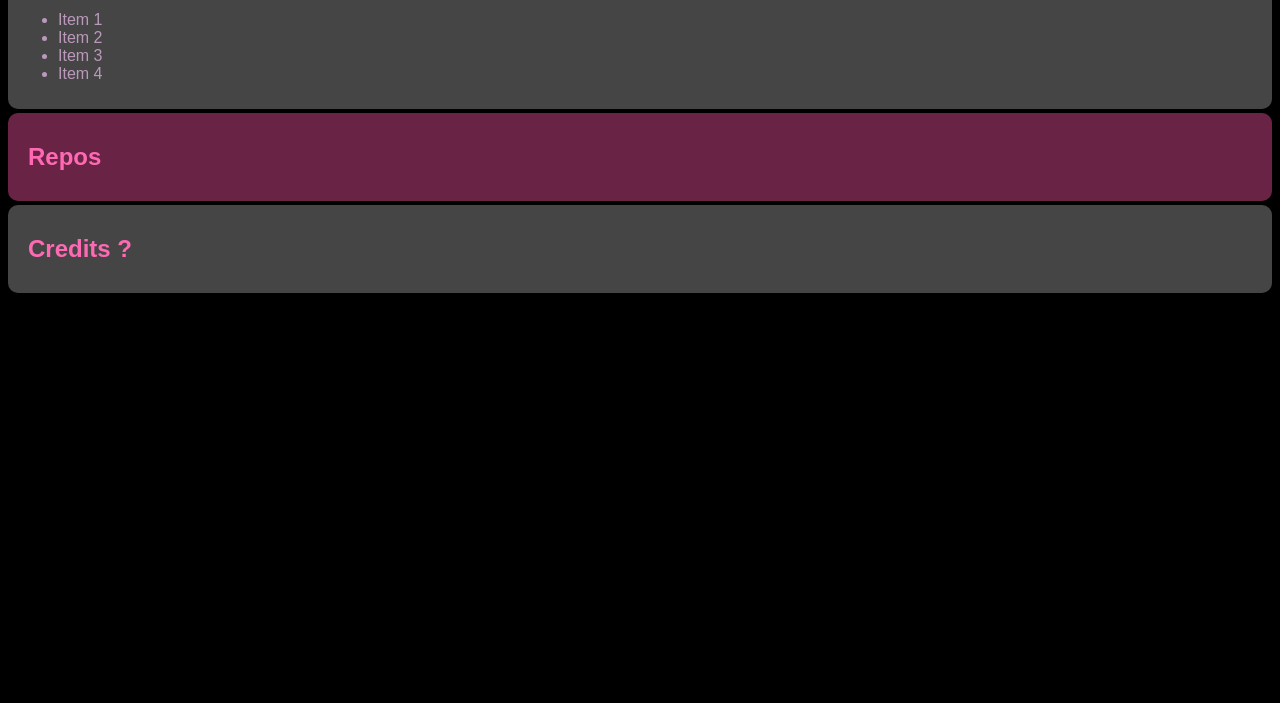
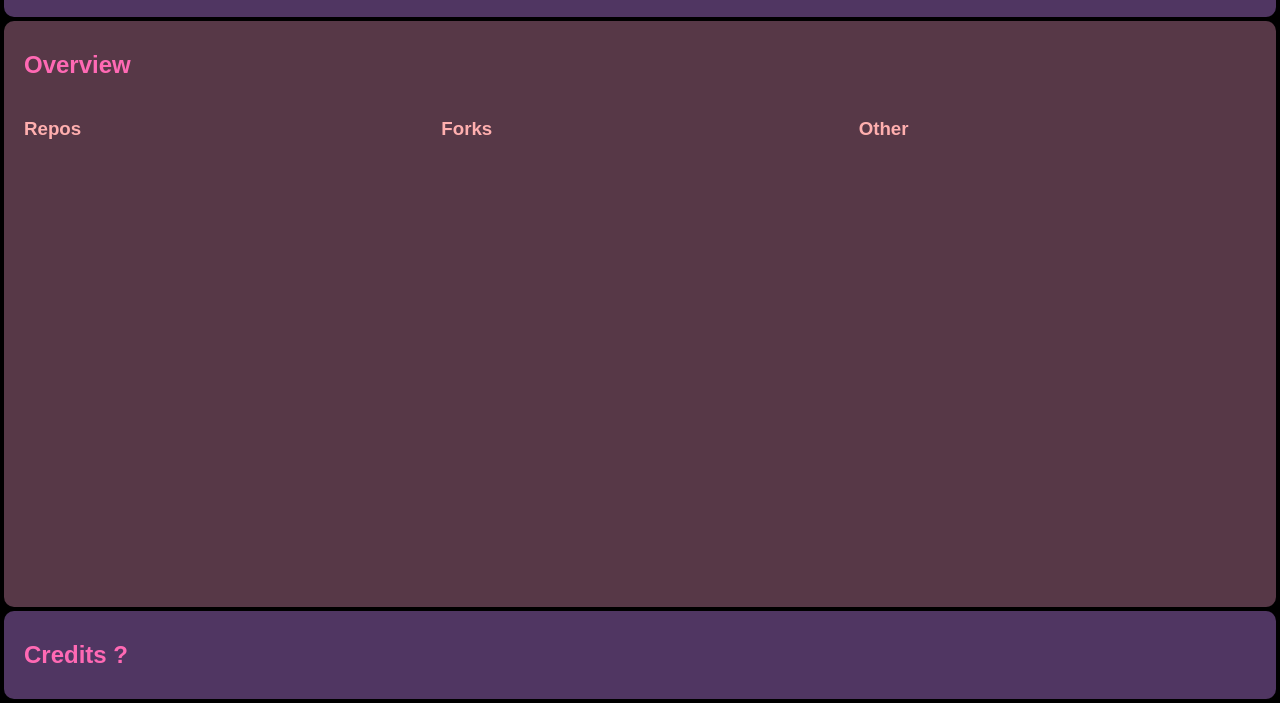
Before and after one commit to xVermillionx/xVermillionx.github.io, a plain HTML site: page index.html in a window 1280 px wide. Shown: the part 97-800 px from the top of the page. Drawn offline with Linux system fonts and the light colour scheme; no server answers.

Commit message:
Colorscheme and sections for repos

```diff
--- a/index.html
+++ b/index.html
@@ -8,18 +8,23 @@
   <body>
     <section>
       <h1>xVermillionx</h1>
-
-      <ul>
-        <li>Item 1</li>
-        <li>Item 2</li>
-        <li>Item 3</li>
-        <li>Item 4</li>
-      </ul>
     </section>
     <section>
-      <h2>Repos</h2>
-      <ul id='repos'>
-      </ul>
+      <h2>Overview</h2>
+      <div class=overview>
+        <div>
+          <h3>Repos</h3>
+          <ul class='repos' id='repos'></ul>
+        </div>
+        <div>
+          <h3>Forks</h3>
+          <ul class='repos' id='forks'></ul>
+        </div>
+        <div>
+          <h3>Other</h3>
+          <ul class='repos' id='misc'></ul>
+        </div>
+      </div>
     </section>
     <section>
       <h2>Credits ?</h2>
--- a/main.js
+++ b/main.js
@@ -11,9 +11,14 @@ window.fetch("https://api.github.com/users/xVermillionx/repos", {
 })
   .then((response) => response.json())
   .then((data) => {
-    let pick = ['name', 'html_url', 'stargazers_count', 'watchers_count'];
-    let newdata = data.map((e) => Object.fromEntries(Object.entries(e).filter(r => pick.includes(r[0]))))
+    let pick = ['name', 'html_url', 'stargazers_count', 'watchers_count', 'fork'];
+    let newdata = data.map((e) => Object.fromEntries(Object.entries(e).filter(r => r || pick.includes(r[0])))).sort((a,b) => a.fork)
+
+    let repolist = document.getElementById('repos');
+    let forklist = document.getElementById('forks');
+    let misclist = document.getElementById('misc');
     for(e of newdata) {
+      // if(e.fork) continue;
       let div = document.createElement('div');
       div.className = "tile";
       let a = document.createElement("a");
@@ -26,10 +31,14 @@ window.fetch("https://api.github.com/users/xVermillionx/repos", {
       div.appendChild(a);
       div.appendChild(b);
       div.appendChild(c);
-      let repolist = document.getElementById('repos');
       let li = document.createElement('li');
       li.appendChild(div);
-      repolist.appendChild(li);
+      if(e.fork){
+        forklist.appendChild(li);
+      }else{
+        repolist.appendChild(li);
+      }
+      // misclist.appendChild(li);
     }
     console.log('Success: ', newdata)
   })
--- a/style.css
+++ b/style.css
@@ -7,6 +7,11 @@ body {
   background-color: black;
   color: white;
   font-family: Arial, sans;
+  display:flex;
+  flex-direction:column;
+  margin:4px;
+  height:calc(100vh - 8px);
+  /* box-sizing:border-box; */
 }
 
 section {
@@ -17,13 +22,23 @@ section {
 
 section:nth-child(odd) {
   /* background-color: #456682; */
-  background-color: #454545;
+  /* background-color: #454545; */
+  background-color: #503662;
   color: white;
 }
 
 section:nth-child(even) {
-  background-color: #692345;
+  /* background-color: #692345; */
+  background-color: #573847;
   color: white;
+}
+
+section:last-child {
+  margin-bottom: 0px;
+}
+
+section:nth-last-child(2) {
+  flex-grow:2;
 }
 
 
@@ -60,9 +75,20 @@ h2 {
   color: hotpink;
   font-size: 1.5em;
 }
+h3 {
+  color: #ffafaf;
+  /* font-size: 1.5em; */
+}
 
-ul#repos > li {
+ul.repos > li {
   margin:10px;
+  list-style-type: none;
+}
+
+div.overview {
+  display: grid;
+  grid-template-columns: repeat(3, 1fr);
+  grid-template-rows: 1fr;
 }
 
 div.tile {
```
